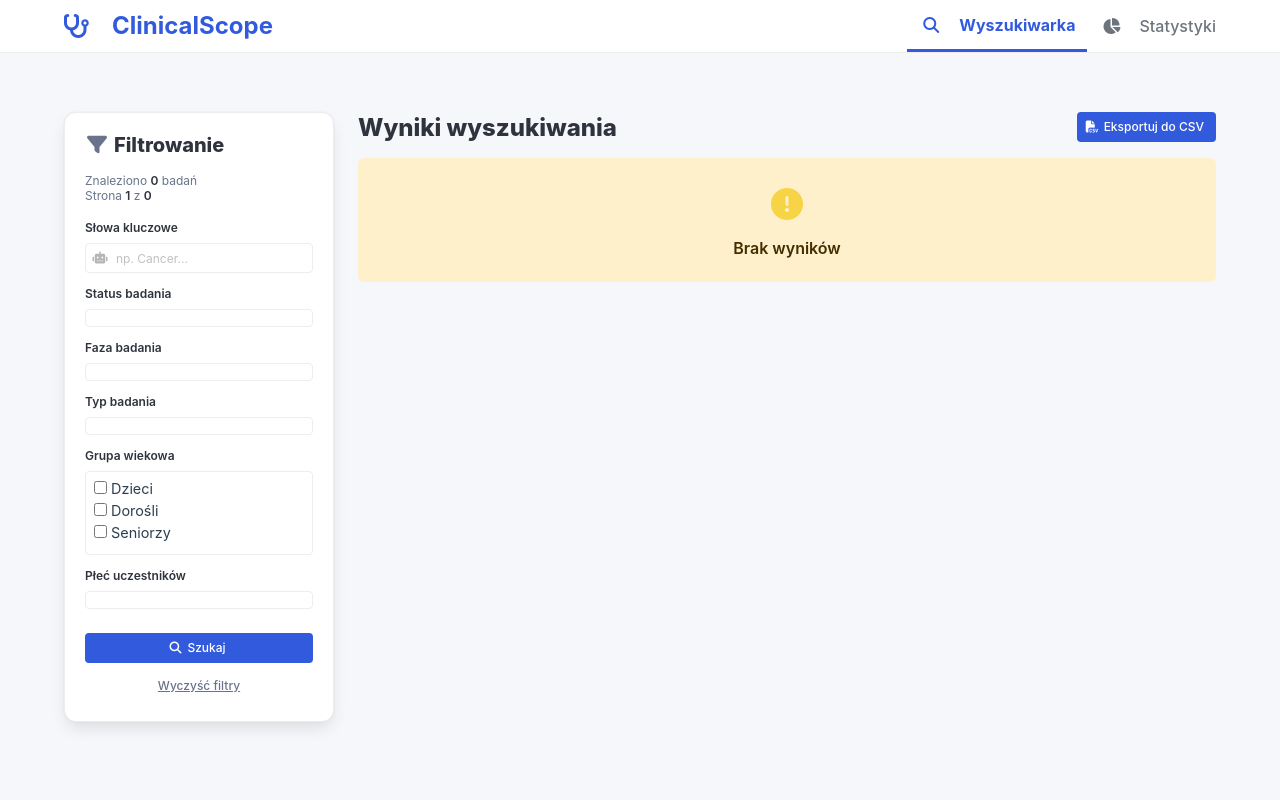
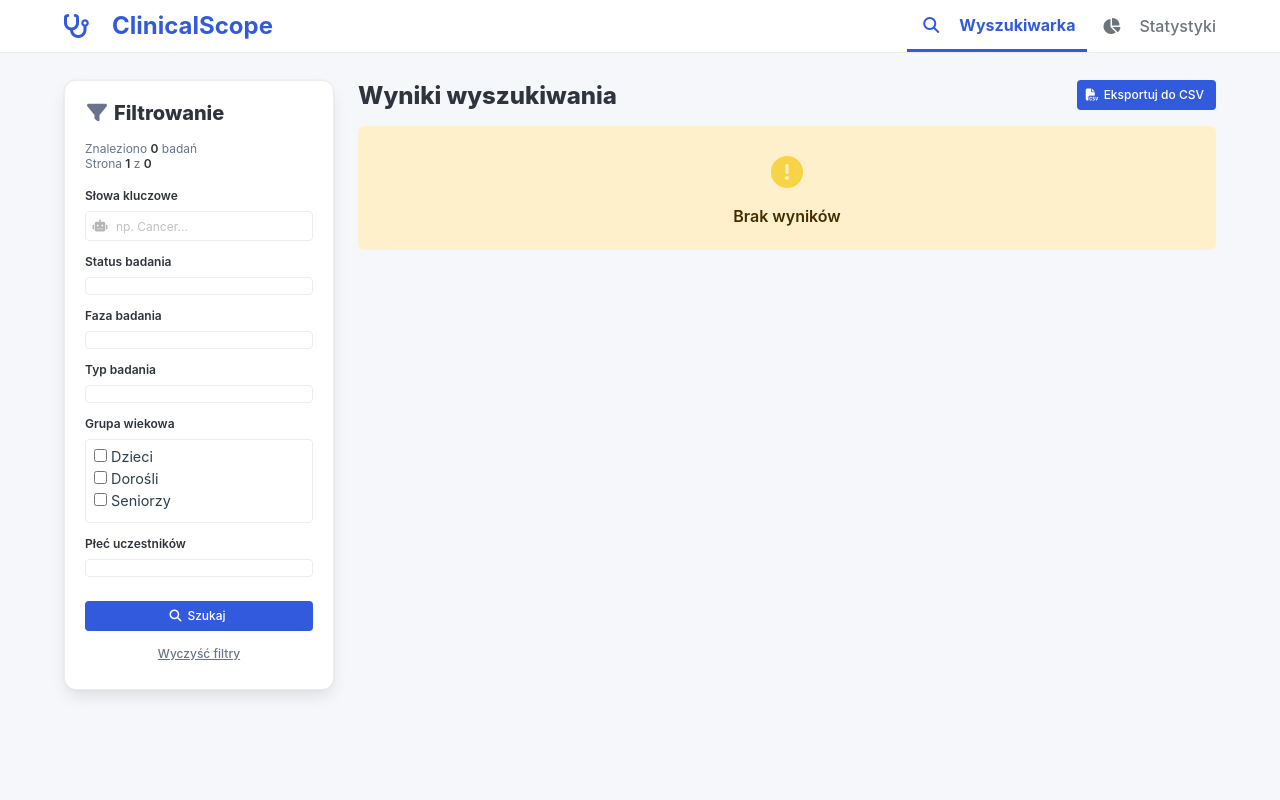
Before and after one commit to scbpls/clinical-scope, a Flask app: page / in a window 1280 px wide. Run offline with Flask 3, Linux system fonts and the light colour scheme; data that the repository does not hold is empty.

Commit message:
Fix paddings and scrollbar

```diff
--- a/static/css/style.css
+++ b/static/css/style.css
@@ -43,7 +43,7 @@
   background-color: var(--bg-body);
   color: var(--text-main);
   min-height: 100vh;
-  padding-top: 4rem;
+  padding-top: 3.5rem;
 }
 
 /* NAWIGACJA */
@@ -96,9 +96,20 @@
 /* PASEK BOCZNY */
 .sidebar-sticky {
   position: sticky;
-  top: 5.5rem;
+  top: 4.5rem;
   background-color: var(--bg-card);
   border: 1px solid var(--border-light);
+  max-height: calc(100vh - 5.5rem);
+  overflow-y: auto;
+}
+
+.sidebar-sticky::-webkit-scrollbar {
+  width: 4px;
+}
+
+.sidebar-sticky::-webkit-scrollbar-thumb {
+  background: var(--scrollbar-thumb);
+  border-radius: 10px;
 }
 
 /* FILTRY */
@@ -240,6 +251,11 @@
 }
 
 /* WYMUSZENIA */
+/* Sekcja */
+.section {
+  padding-top: 1.5rem !important;
+}
+
 /* Pomocnicze klasy tekstowe */
 .has-text-primary {
   color: var(--primary-color) !important;
```
